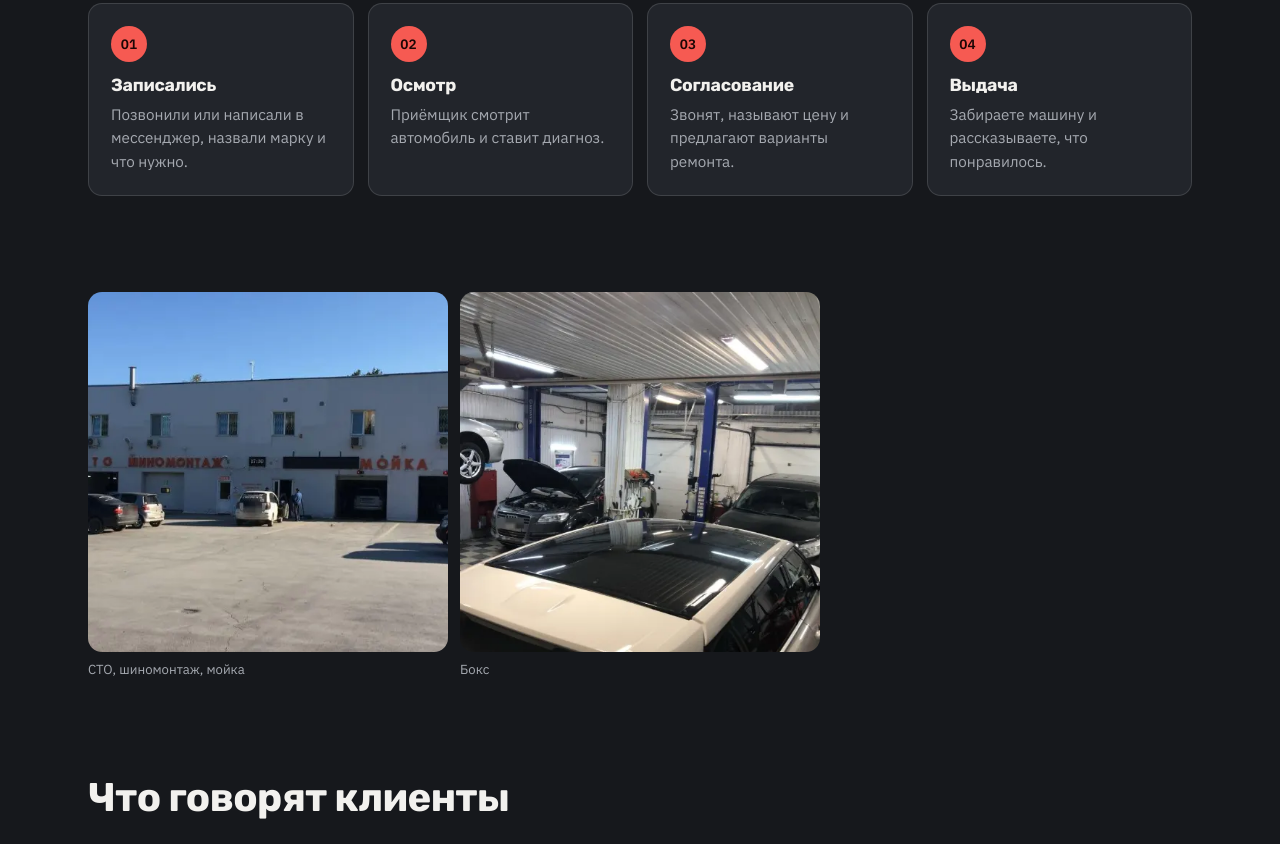
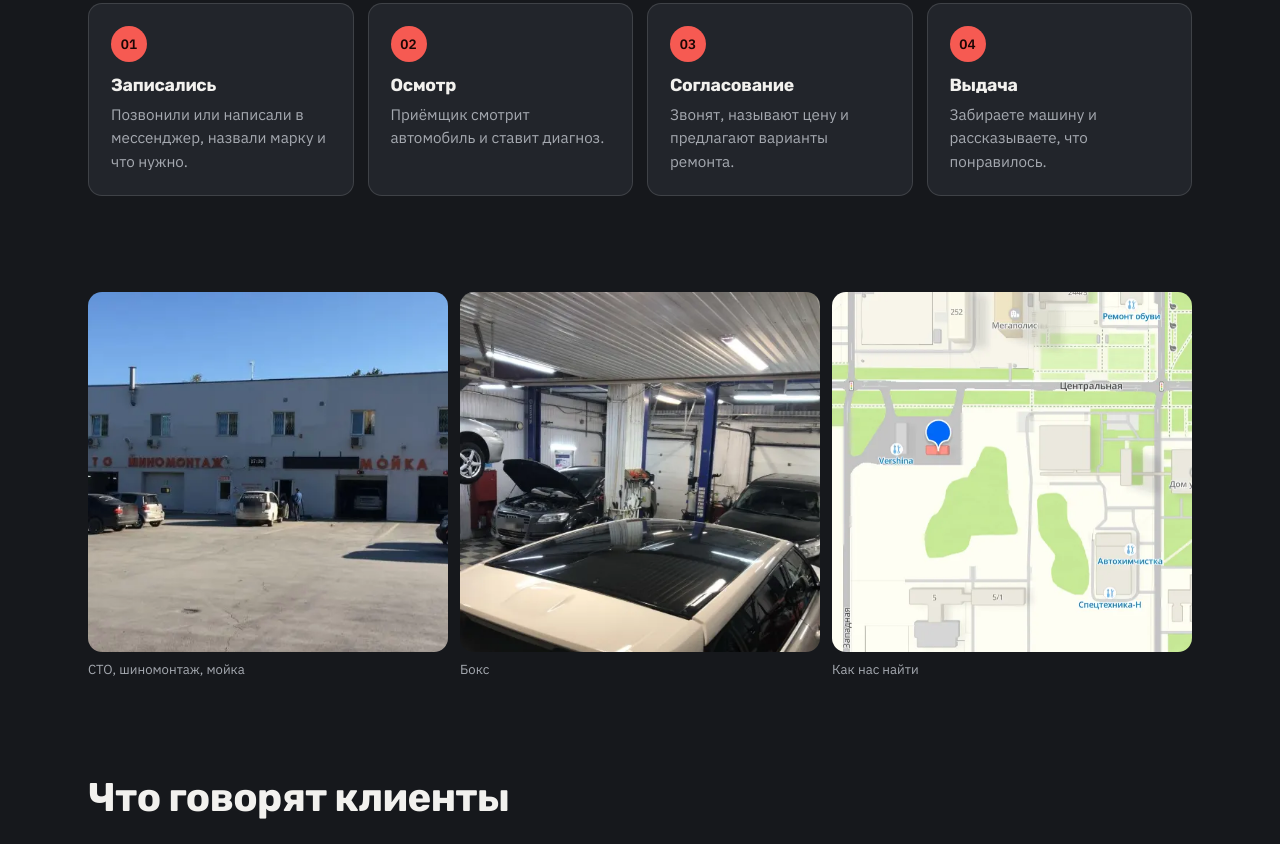
Before and after one commit to avknob-jpg/novosibirsk-topservice, a plain HTML site: page index.html in a window 1280 px wide. Shown: the part 2349-3193 px from the top of the page. Drawn offline with Linux system fonts and the light colour scheme.

Commit message:
Карта третьим фото

```diff
--- a/index.html
+++ b/index.html
@@ -98,7 +98,7 @@
     </ol>
   </section>
 
-  <section class="s-photos s-reveal" aria-label="Фото"><figure><img class="" src="assets/fasad.webp" alt="Здание автосервиса Topservice: СТО, шиномонтаж, мойка" loading="lazy" decoding="async"><figcaption>СТО, шиномонтаж, мойка</figcaption></figure><figure><img class="" src="assets/box.webp" alt="Бокс автосервиса с автомобилями" loading="lazy" decoding="async"><figcaption>Бокс</figcaption></figure></section>
+  <section class="s-photos s-reveal" aria-label="Фото"><figure><img class="" src="assets/fasad.webp" alt="Здание автосервиса Topservice: СТО, шиномонтаж, мойка" loading="lazy" decoding="async"><figcaption>СТО, шиномонтаж, мойка</figcaption></figure><figure><img class="" src="assets/box.webp" alt="Бокс автосервиса с автомобилями" loading="lazy" decoding="async"><figcaption>Бокс</figcaption></figure><figure><img class="" src="assets/karta.webp" alt="Карта: расположение Topservice, Западная улица, 3, Краснообск" loading="lazy" decoding="async"><figcaption>Как нас найти</figcaption></figure></section>
 
   <section class="s-section s-reveal">
     <header class="s-section__head"><h2>Что говорят клиенты</h2></header>
```
Also changed, not shown: assets/karta.webp (added).
